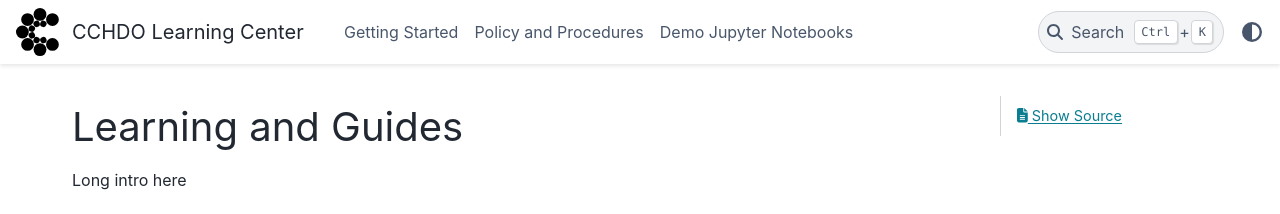
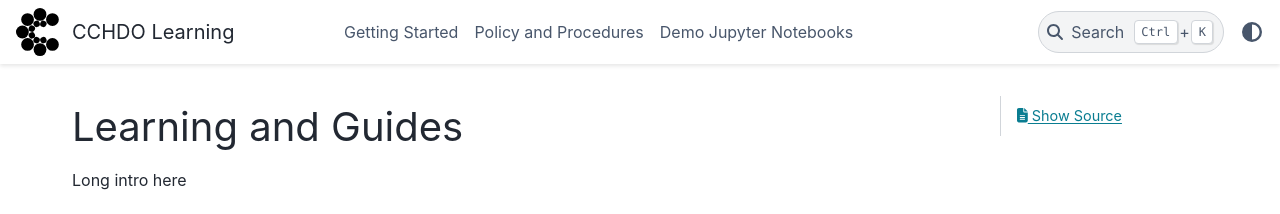
Before and after one commit to cchdo/cchdo-learning-and-guides, a Sphinx documentation site: the page built from docs/index.md, in a window 1280 px wide. Shown: the top 214 px of the page. Built offline with Sphinx 7.4.7 and the PyData theme 0.15.4, drawn with Linux system fonts in a browser that asks for light colours; pages that are not in the unit, such as notebooks, are missing from menus.

Commit message:
Remove "Center" from title

```diff
--- a/docs/conf.py
+++ b/docs/conf.py
@@ -39,7 +39,7 @@ html_static_path = ['_static']
 
 html_theme_options = {
     "logo": {
-        "text": "CCHDO Learning Center",
+        "text": "CCHDO Learning",
         "image_light": "_static/logo_cchdo.svg",
         "image_dark": "_static/logo_cchdo.svg",
     },
```
